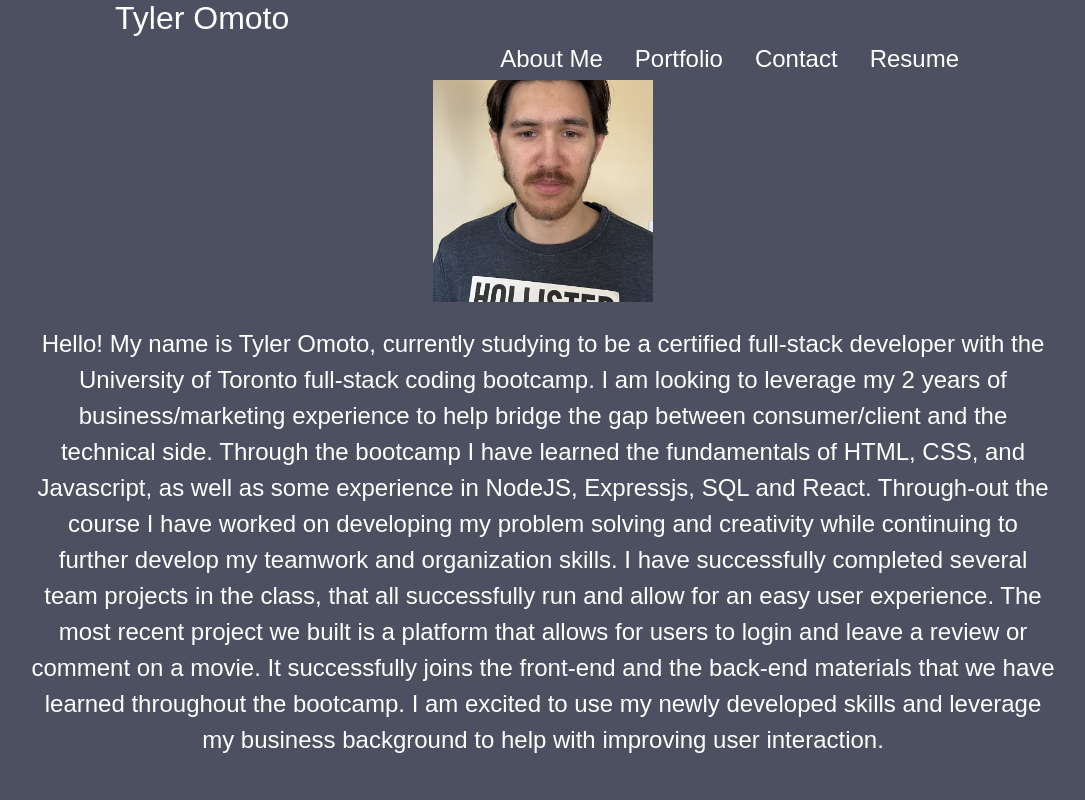
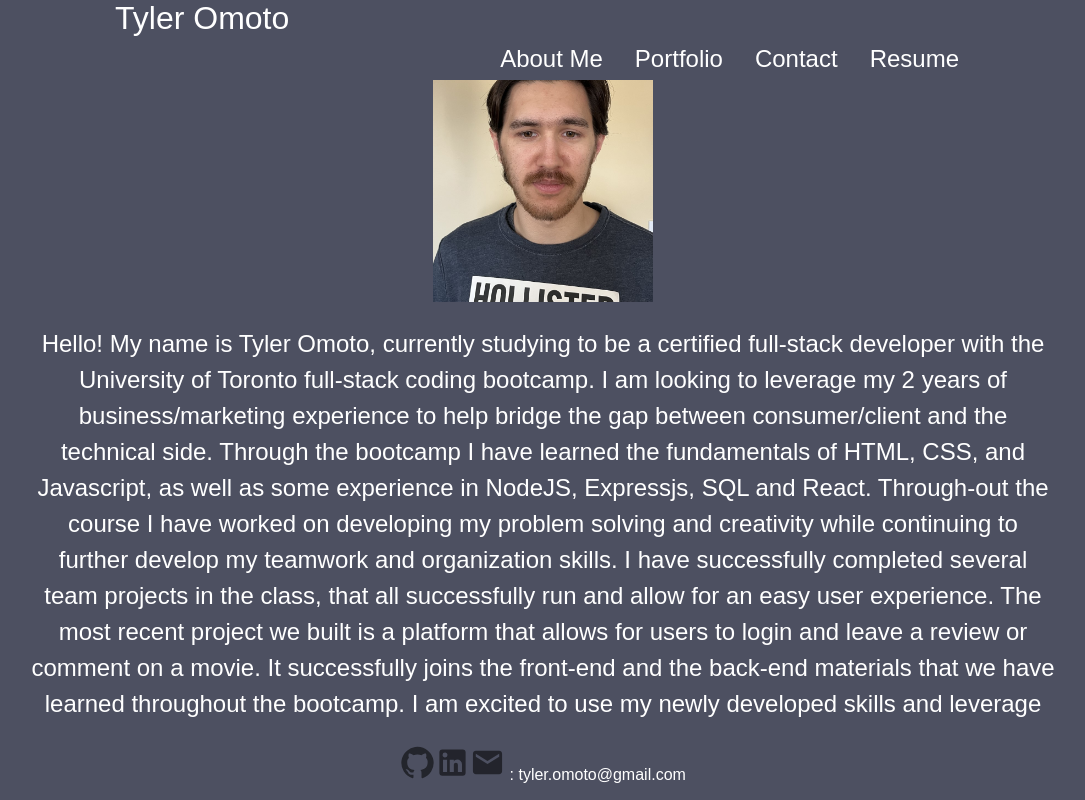
Before and after one commit to tyomoto/Professional-Portfolio, a React (Create React App) app: page / in a window 1280 px wide. Shown: the whole page, without its empty margins (97-1182 px from the left). Built offline with nearby package versions, Linux system fonts and the light colour scheme; the HTML template or start-up script is replaced by a standard one.

Commit message:
added footer styling and content

```diff
--- a/src/components/Footer.jsx
+++ b/src/components/Footer.jsx
@@ -1,9 +1,21 @@
 import React from 'react';
+import '../styles/Footer.css'
+import GitHubIcon from '@mui/icons-material/GitHub';
+import LinkedInIcon from '@mui/icons-material/LinkedIn';
+import EmailIcon from '@mui/icons-material/Email';
 
 export default function Footer() {
     return(
        <div className='footer'>
-
+            <p>
+                <a href="https://github.com/tyomoto" target = "_blank" rel = "noreferrer">
+                    <GitHubIcon color = "action" fontSize = "large"/>
+                </a>
+                <a href="https://www.linkedin.com/in/tyleromoto/" target = "_blank" rel = "noreferrer">
+                    <LinkedInIcon color = "action" fontSize = "large"/>
+                </a>
+                <EmailIcon color= "action" fontSize = "large"/> : tyler.omoto@gmail.com
+        </p>
        </div>
     )
 }
--- a/src/styles/Footer.css
+++ b/src/styles/Footer.css
@@ -0,0 +1,22 @@
+.footer {
+    position: fixed;
+    display: flex;
+    left: 0;
+    bottom: 0;
+    width: 100vw;
+    justify-content: center;
+    z-index: 10;
+    background-color: var(--darkGrey);
+  }
+
+  .footerContainer {
+    width: 60%;
+    display: flex;
+    justify-content: center;
+  }
+
+  .footerContainer p {
+    display: flex;
+    align-items: center;
+    justify-content: space-evenly;
+  }
```
